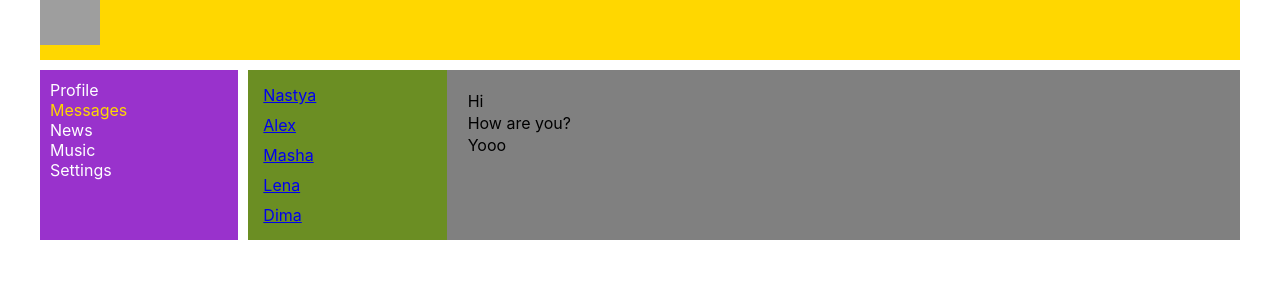
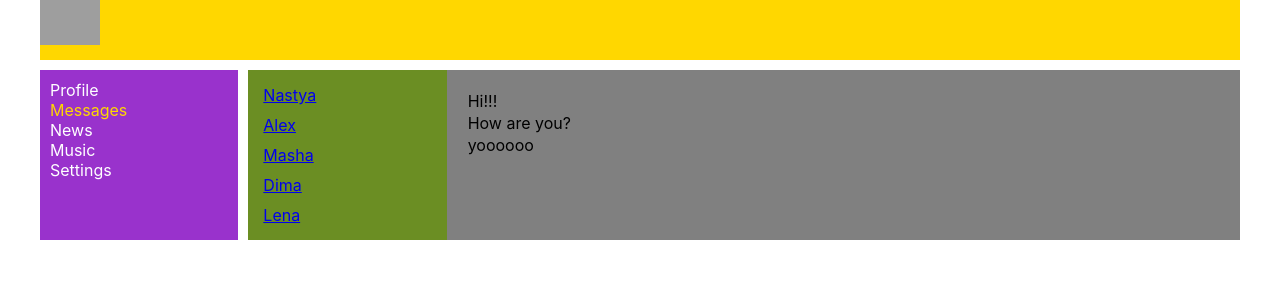
Before and after one commit to AnaKhurs/mySocialNetworkTS, a React (Create React App) app: page /dialogs in a window 1280 px wide. Shown: the top 300 px of the page. Built offline with nearby package versions, Linux system fonts and the light colour scheme; grey boxes are pictures that could not be loaded.

Commit message:
type Dialogs page

```diff
--- a/src/components/Dialogs/Dialogs.tsx
+++ b/src/components/Dialogs/Dialogs.tsx
@@ -3,30 +3,44 @@ import classes from './Dialogs.module.css';
 import {NavLink} from "react-router-dom";
 
 
+type DialogItemType = {
+    id: string
+    name: string
+}
+
+const DialogItem: React.FC<DialogItemType> = (props) => {
+    let path = '/dialogs/' + props.id
+    return (
+        <div className={classes.dialog}>
+            <NavLink to={path}>{props.name}</NavLink>
+        </div>
+    )
+}
+
+type MessegeItemType = {
+    messageText: string
+}
+
+const MessageItem: React.FC<MessegeItemType> = (props) => {
+    return (
+        <div className={classes.message}>{props.messageText}</div>
+    )
+}
+
 const Dialogs = () => {
     return (
         <div className={classes.content}>
             <div className={classes.dialogs}>
-                <div className={classes.dialog + " " + classes.active}>
-                   <NavLink to='/dialogs/1'>Nastya</NavLink>
-                </div>
-                <div className={classes.dialog}>
-                    <NavLink to='/dialogs/2'>Alex</NavLink>
-                    </div>
-                <div className={classes.dialog}>
-                    <NavLink to='/dialogs/3'>Masha</NavLink>
-                    </div>
-                <div className={classes.dialog}>
-                    <NavLink to='/dialogs/4'>Lena</NavLink>
-                    </div>
-                <div className={classes.dialog}>
-                    <NavLink to='/dialogs/5'>Dima</NavLink>
-                    </div>
+                <DialogItem id="1" name="Nastya"/>
+                <DialogItem id="2" name="Alex"/>
+                <DialogItem id="3" name="Masha"/>
+                <DialogItem id="4" name="Dima"/>
+                <DialogItem id="5" name="Lena"/>
             </div>
             <div className={classes.messages}>
-                <div className={classes.message}>Hi</div>
-                <div className={classes.message}>How are you?</div>
-                <div className={classes.message}>Yooo</div>
+                <MessageItem messageText="Hi!!!"/>
+                <MessageItem messageText="How are you?"/>
+                <MessageItem messageText="yoooooo"/>
             </div>
         </div>
     )
```
